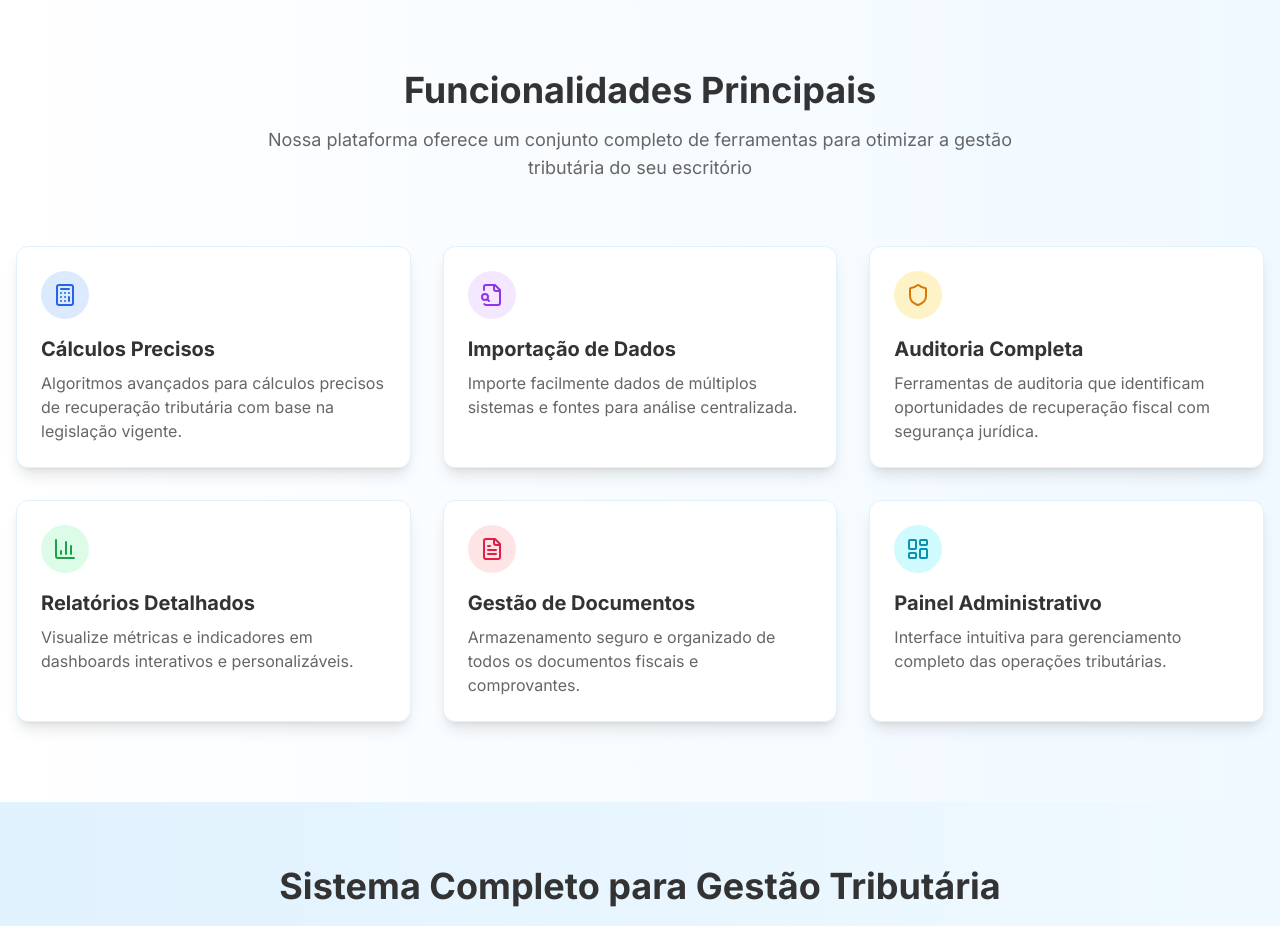
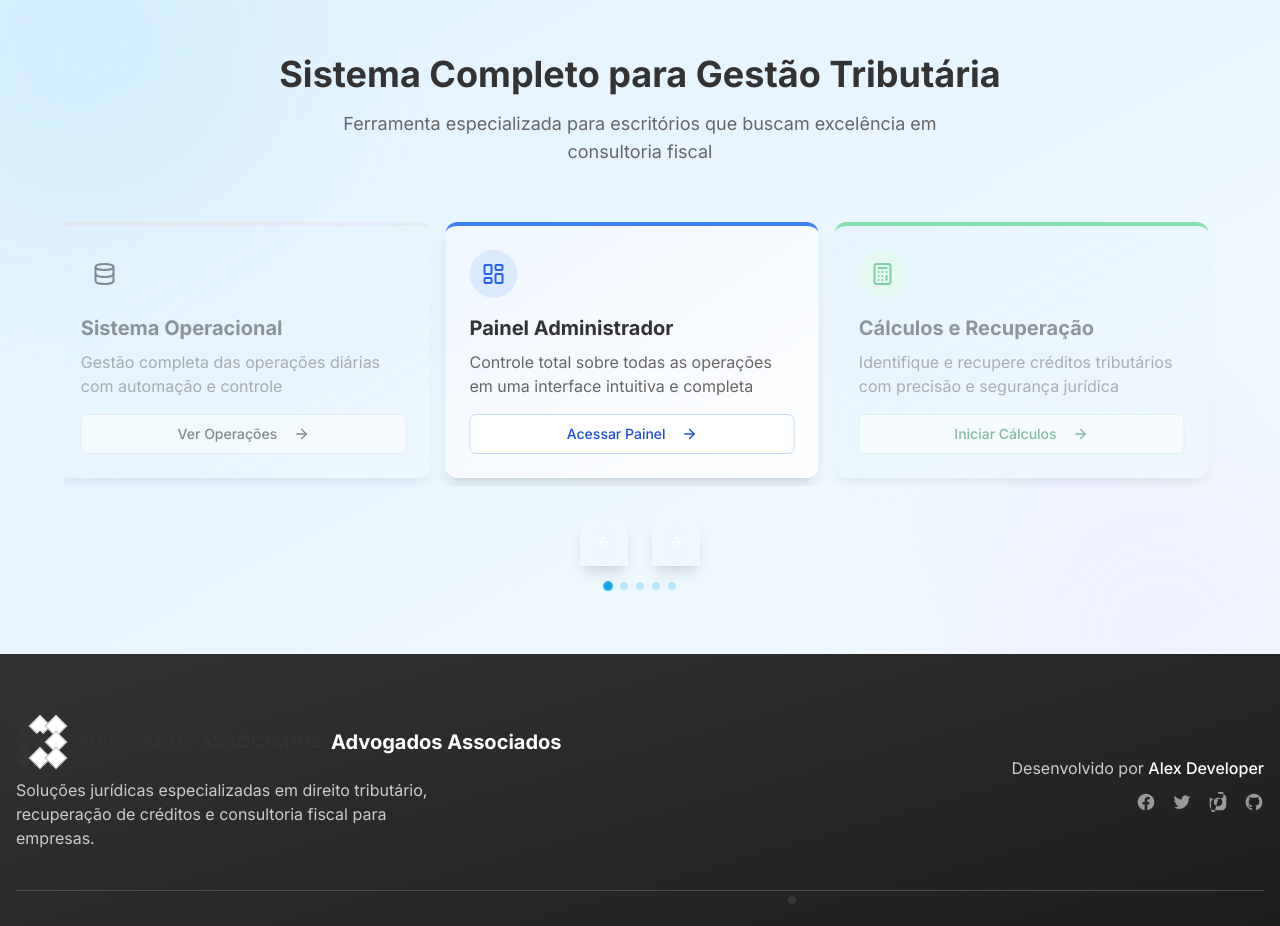
Before and after one commit to developeragencia/sistemaclaudio-figueiredo, a React (Vite) app: page / in a window 1280 px wide. Shown: the part 760-1686 px from the top of the page. Built offline with nearby package versions, Linux system fonts and the light colour scheme.

Commit message:
Refactor: Improve layout and design
Improve the layout and design of the application, including effects, transitions, and a carousel. Remove the "Funcionalidades Principais" section and the "Explorar Funcionalidades" button.

```diff
--- a/src/pages/Index.tsx
+++ b/src/pages/Index.tsx
@@ -5,15 +5,13 @@ import { Button } from "@/components/ui/button";
 import AnimatedLogo from "@/components/ui/AnimatedLogo";
 import {
   ArrowRight,
-  CheckCircle,
-  Shield,
+  ChevronDown,
   BarChart3,
-  FileText,
-  FileSearch,
-  LayoutDashboard,
   Calculator,
   Database,
-  ChevronDown
+  LayoutDashboard,
+  FileSearch,
+  Shield
 } from "lucide-react";
 import {
   Carousel,
@@ -27,7 +25,6 @@ import { motion } from "framer-motion";
 const Index: React.FC = () => {
   const [scrollY, setScrollY] = useState(0);
   const [isVisible, setIsVisible] = useState({
-    features: false,
     carousel: false
   });
 
@@ -57,16 +54,7 @@ const Index: React.FC = () => {
     const handleScroll = () => {
       setScrollY(window.scrollY);
 
-      const featuresSection = document.getElementById('features-section');
       const carouselSection = document.getElementById('carousel-section');
-
-      if (featuresSection) {
-        const featurePosition = featuresSection.getBoundingClientRect();
-        setIsVisible(prev => ({
-          ...prev,
-          features: featurePosition.top < window.innerHeight - 100
-        }));
-      }
 
       if (carouselSection) {
         const carouselPosition = carouselSection.getBoundingClientRect();
@@ -83,14 +71,6 @@ const Index: React.FC = () => {
 
     return () => window.removeEventListener("scroll", handleScroll);
   }, []);
-
-  // Scroll to features function
-  const scrollToFeatures = () => {
-    const featuresSection = document.getElementById('features-section');
-    if (featuresSection) {
-      featuresSection.scrollIntoView({ behavior: 'smooth' });
-    }
-  };
 
   return (
     <div className="min-h-screen bg-white">
@@ -116,7 +96,7 @@ const Index: React.FC = () => {
         </motion.div>
       </header>
 
-      {/* Hero Section with parallax effect */}
+      {/* Enhanced Hero Section with parallax effect */}
       <section className="py-20 md:py-32 bg-white relative overflow-hidden">
         <div
           className="absolute inset-0 bg-gradient-to-b from-sky-50/40 to-white pointer-events-none"
@@ -125,6 +105,34 @@ const Index: React.FC = () => {
             transition: 'transform 0.2s ease-out'
           }}
         ></div>
+
+        {/* Animated background elements */}
+        <motion.div
+          className="absolute top-1/4 left-1/5 w-32 h-32 rounded-full bg-sky-100/30 filter blur-xl"
+          animate={{
+            scale: [1, 1.2, 1],
+            opacity: [0.3, 0.5, 0.3]
+          }}
+          transition={{
+            duration: 8,
+            repeat: Infinity,
+            ease: "easeInOut"
+          }}
+        />
+
+        <motion.div
+          className="absolute bottom-1/3 right-1/4 w-40 h-40 rounded-full bg-purple-100/20 filter blur-xl"
+          animate={{
+            scale: [1, 1.3, 1],
+            opacity: [0.2, 0.4, 0.2]
+          }}
+          transition={{
+            duration: 10,
+            repeat: Infinity,
+            ease: "easeInOut",
+            delay: 1
+          }}
+        />
 
         <div className="container mx-auto px-4 relative z-10">
           <div className="flex flex-col md:flex-row items-center justify-between">
@@ -172,25 +180,11 @@ const Index: React.FC = () => {
                   <Link to="/login">
                     <Button
                       size="lg"
-                      className="bg-sky-600 hover:bg-sky-700 transition-all duration-300 shadow-md hover:shadow-xl"
+                      className="bg-sky-600 hover:bg-sky-700 transition-all duration-300 shadow-md hover:shadow-xl w-full sm:w-auto"
                     >
                       Acessar Sistema <ArrowRight className="ml-2 h-4 w-4" />
                     </Button>
                   </Link>
-                </motion.div>
-
-                <motion.div
-                  whileHover={{ scale: 1.05 }}
-                  whileTap={{ scale: 0.95 }}
-                >
-                  <Button
-                    variant="outline"
-                    size="lg"
-                    className="border-sky-200 text-sky-700 hover:bg-sky-50"
-                    onClick={scrollToFeatures}
-                  >
-                    Explorar Funcionalidades <ChevronDown className="ml-2 h-4 w-4" />
-                  </Button>
                 </motion.div>
               </div>
             </motion.div>
@@ -229,7 +223,7 @@ const Index: React.FC = () => {
             </motion.div>
           </div>
 
-          {/* Scroll indicator */}
+          {/* Animated scroll indicator */}
           <motion.div
             className="absolute bottom-10 left-1/2 transform -translate-x-1/2 flex flex-col items-center"
             initial={{ opacity: 0 }}
@@ -240,7 +234,9 @@ const Index: React.FC = () => {
               animate={{ y: [0, 10, 0] }}
               transition={{ repeat: Infinity, duration: 2 }}
               className="text-sky-600 cursor-pointer"
-              onClick={scrollToFeatures}
+              onClick={() => {
+                document.getElementById('carousel-section')?.scrollIntoView({ behavior: 'smooth' });
+              }}
             >
               <ChevronDown className="h-8 w-8" />
             </motion.div>
@@ -248,71 +244,45 @@ const Index: React.FC = () => {
         </div>
       </section>
 
-      {/* Features with scroll triggered animations */}
-      <motion.section
-        id="features-section"
-        className="py-20 bg-gradient-to-r from-white to-sky-50"
-        initial={{ opacity: 0 }}
-        animate={isVisible.features ? { opacity: 1 } : { opacity: 0 }}
-        transition={{ duration: 0.8 }}
-      >
-        <div className="container mx-auto px-4">
-          <motion.div
-            className="text-center mb-16"
-            variants={containerVariants}
-            initial="hidden"
-            animate={isVisible.features ? "visible" : "hidden"}
-          >
-            <motion.h2
-              className="text-3xl md:text-4xl font-bold mb-4 text-lawyer-800"
-              variants={itemVariants}
-            >
-              Funcionalidades Principais
-            </motion.h2>
-            <motion.p
-              className="text-lawyer-600 md:text-lg max-w-3xl mx-auto"
-              variants={itemVariants}
-            >
-              Nossa plataforma oferece um conjunto completo de ferramentas para otimizar a gestão tributária do seu escritório
-            </motion.p>
-          </motion.div>
-
-          <motion.div
-            className="grid grid-cols-1 md:grid-cols-2 lg:grid-cols-3 gap-8"
-            variants={containerVariants}
-            initial="hidden"
-            animate={isVisible.features ? "visible" : "hidden"}
-          >
-            {features.map((feature, index) => (
-              <motion.div
-                key={feature.title}
-                className="bg-white rounded-xl p-6 shadow-lg hover:shadow-xl transition-all duration-300 border border-sky-100"
-                variants={itemVariants}
-                whileHover={{
-                  y: -5,
-                  boxShadow: "0 20px 25px -5px rgba(0, 0, 0, 0.1), 0 10px 10px -5px rgba(0, 0, 0, 0.04)"
-                }}
-              >
-                <div className={`w-12 h-12 rounded-full flex items-center justify-center mb-4 ${feature.bgColor}`}>
-                  <feature.icon className={`h-6 w-6 ${feature.iconColor}`} />
-                </div>
-                <h3 className="text-xl font-bold mb-2 text-lawyer-800">{feature.title}</h3>
-                <p className="text-lawyer-600">{feature.description}</p>
-              </motion.div>
-            ))}
-          </motion.div>
-        </div>
-      </motion.section>
-
-      {/* Reimagined Feature Carousel Section */}
+      {/* Enhanced Feature Carousel Section */}
       <motion.section
         id="carousel-section"
-        className="py-16 bg-gradient-to-r from-sky-100 to-sky-50"
+        className="py-16 bg-gradient-to-br from-sky-100 to-sky-50/80 relative overflow-hidden"
         initial={{ opacity: 0 }}
         animate={isVisible.carousel ? { opacity: 1 } : { opacity: 0 }}
         transition={{ duration: 0.8 }}
       >
-        <div className="container mx-auto px-4">
+        {/* Animated background elements */}
+        <motion.div
+          className="absolute -top-20 -left-20 w-80 h-80 rounded-full bg-sky-200/30 filter blur-3xl"
+          animate={{
+            scale: [1, 1.2, 1],
+            x: [0, 20, 0],
+            y: [0, -20, 0]
+          }}
+          transition={{
+            duration: 20,
+            repeat: Infinity,
+            ease: "easeInOut"
+          }}
+        />
+
+        <motion.div
+          className="absolute -bottom-40 -right-20 w-96 h-96 rounded-full bg-purple-200/20 filter blur-3xl"
+          animate={{
+            scale: [1, 1.3, 1],
+            x: [0, -30, 0],
+            y: [0, 30, 0]
+          }}
+          transition={{
+            duration: 25,
+            repeat: Infinity,
+            ease: "easeInOut",
+            delay: 2
+          }}
+        />
+
+        <div className="container mx-auto px-4 relative z-10">
           <motion.div
             className="text-center mb-12"
             variants={containerVariants}
@@ -333,42 +303,55 @@ const Index: React.FC = () => {
             </motion.p>
           </motion.div>
 
-          <div className="max-w-5xl mx-auto">
+          {/* Enhanced carousel with 3D effects */}
+          <div className="max-w-6xl mx-auto">
             <Carousel
               opts={{
-                align: "start",
+                align: "center",
                 loop: true,
               }}
               className="w-full"
             >
               <CarouselContent>
-                {/* Carousel items */}
                 {carouselItems.map((item, index) => (
                   <CarouselItem key={item.title} className="md:basis-1/2 lg:basis-1/3 p-2">
                     <motion.div
-                      className={`h-full rounded-xl overflow-hidden bg-gradient-to-br from-${item.colorFrom}-50 to-white shadow-lg hover:shadow-xl transition-all duration-500 border-t-4 border-${item.colorFrom}-500`}
-                      whileHover={{ y: -5, scale: 1.02 }}
-                      initial={{ opacity: 0, y: 20 }}
+                      className={`h-full rounded-xl overflow-hidden bg-gradient-to-br from-${item.colorFrom}-50 to-white shadow-lg hover:shadow-xl transition-all duration-500 border-t-4 border-${item.colorFrom}-500 perspective-1000`}
+                      whileHover={{
+                        y: -8,
+                        scale: 1.03,
+                        rotateY: 5,
+                      }}
+                      initial={{ opacity: 0, y: 30 }}
                       animate={{ opacity: 1, y: 0 }}
-                      transition={{ delay: index * 0.1, duration: 0.5 }}
+                      transition={{
+                        delay: index * 0.1,
+                        duration: 0.5,
+                        type: "spring",
+                        stiffness: 100
+                      }}
                     >
                       <div className="p-6 flex flex-col h-full">
                         <motion.div
                           className={`rounded-full bg-${item.colorFrom}-100 p-3 w-12 h-12 flex items-center justify-center mb-4`}
-                          whileHover={{ rotate: 10 }}
+                          whileHover={{ rotate: 15, scale: 1.1 }}
                         >
                           <item.icon className={`w-6 h-6 text-${item.colorFrom}-600`} />
                         </motion.div>
                         <h3 className="text-xl font-bold text-lawyer-800 mb-2">{item.title}</h3>
                         <p className="text-lawyer-600 mb-4 flex-grow">{item.description}</p>
                         <Link to={item.link} className="mt-auto">
-                          <motion.div whileHover={{ scale: 1.05 }} whileTap={{ scale: 0.95 }}>
+                          <motion.div
+                            whileHover={{ scale: 1.05 }}
+                            whileTap={{ scale: 0.95 }}
+                            className="w-full"
+                          >
                             <Button
                               variant="outline"
-                              className={`border-${item.colorFrom}-200 hover:border-${item.colorFrom}-400 text-${item.colorFrom}-700 hover:text-${item.colorFrom}-800 hover:bg-${item.colorFrom}-50 w-full`}
+                              className={`border-${item.colorFrom}-200 hover:border-${item.colorFrom}-400 text-${item.colorFrom}-700 hover:text-${item.colorFrom}-800 hover:bg-${item.colorFrom}-50 w-full group`}
                             >
                               {item.buttonText}
-                              <ArrowRight className="ml-2 h-4 w-4" />
+                              <ArrowRight className={`ml-2 h-4 w-4 transition-transform duration-300 group-hover:translate-x-1`} />
                             </Button>
                           </motion.div>
                         </Link>
@@ -377,21 +360,66 @@ const Index: React.FC = () => {
                   </CarouselItem>
                 ))}
               </CarouselContent>
-              <div className="flex items-center justify-center mt-8 gap-4">
-                <motion.div whileHover={{ scale: 1.1 }} whileTap={{ scale: 0.9 }}>
-                  <CarouselPrevious className="static transform-none bg-sky-600 hover:bg-sky-700 text-white border-none" />
+              <div className="flex items-center justify-center mt-8 gap-6">
+                <motion.div
+                  whileHover={{ scale: 1.1 }}
+                  whileTap={{ scale: 0.9 }}
+                  className="shadow-lg"
+                >
+                  <CarouselPrevious className="static transform-none bg-gradient-to-r from-sky-600 to-sky-700 hover:from-sky-700 hover:to-sky-800 text-white border-none h-12 w-12" />
                 </motion.div>
-                <motion.div whileHover={{ scale: 1.1 }} whileTap={{ scale: 0.9 }}>
-                  <CarouselNext className="static transform-none bg-sky-600 hover:bg-sky-700 text-white border-none" />
+                <motion.div
+                  whileHover={{ scale: 1.1 }}
+                  whileTap={{ scale: 0.9 }}
+                  className="shadow-lg"
+                >
+                  <CarouselNext className="static transform-none bg-gradient-to-r from-sky-600 to-sky-700 hover:from-sky-700 hover:to-sky-800 text-white border-none h-12 w-12" />
                 </motion.div>
               </div>
             </Carousel>
           </div>
+
+          {/* Carousel indicators */}
+          <div className="carousel-dots mt-8 flex justify-center items-center gap-2">
+            {[...Array(5)].map((_, i) => (
+              <motion.div
+                key={i}
+                className="carousel-dot w-3 h-3 rounded-full bg-sky-200 cursor-pointer"
+                whileHover={{ scale: 1.3 }}
+                animate={{
+                  backgroundColor: i === 0 ? 'rgb(14 165 233)' : 'rgb(186 230 253)',
+                  scale: i === 0 ? 1.2 : 1
+                }}
+              />
+            ))}
+          </div>
         </div>
       </motion.section>
 
-      {/* Simplified Footer */}
-      <footer className="bg-lawyer-800 text-white py-8">
+      {/* Enhanced Footer with animation */}
+      <footer className="bg-gradient-to-br from-lawyer-800 to-lawyer-900 text-white py-16 relative overflow-hidden">
+        {/* Animated particles */}
+        {[...Array(5)].map((_, i) => (
+          <motion.div
+            key={i}
+            className="absolute w-2 h-2 bg-white/10 rounded-full"
+            style={{
+              top: `${Math.random() * 100}%`,
+              left: `${Math.random() * 100}%`,
+            }}
+            animate={{
+              y: [0, -100],
+              opacity: [0, 1, 0],
+            }}
+            transition={{
+              duration: 4 + Math.random() * 8,
+              repeat: Infinity,
+              delay: i * 2,
+              ease: "easeInOut",
+            }}
+          />
+        ))}
+
         <div className="container mx-auto px-4">
           <motion.div
             className="flex flex-col md:flex-row justify-between items-center"
@@ -399,12 +427,22 @@ const Index: React.FC = () => {
             animate={{ opacity: 1, y: 0 }}
             transition={{ duration: 0.5 }}
           >
-            <p className="text-lawyer-200">
-              © {new Date().getFullYear()} Advogados Associados. Todos os direitos reservados.
-            </p>
-            <div className="flex items-center">
-              <p className="text-lawyer-200 mr-3">
-                Desenvolvido por <a href="https://alexdesenvolvedor.com.br" target="_blank" rel="noopener noreferrer" className="text-white hover:text-lawyer-300 transition-colors">Alex Developer</a>
+            <motion.div
+              whileHover={{ scale: 1.02 }}
+              className="mb-6 md:mb-0"
+            >
+              <Link to="/" className="flex items-center">
+                <AnimatedLogo size="medium" />
+                <span className="ml-2 text-xl font-bold">Advogados Associados</span>
+              </Link>
+              <p className="text-lawyer-200 mt-3 max-w-md">
+                Soluções jurídicas especializadas em direito tributário, recuperação de créditos e consultoria fiscal para empresas.
+              </p>
+            </motion.div>
+
+            <div className="flex flex-col items-end">
+              <p className="text-lawyer-200 mb-3">
+                Desenvolvido por <a href="https://alexdesenvolvedor.com.br" target="_blank" rel="noopener noreferrer" className="text-white hover:text-sky-300 transition-colors font-medium">Alex Developer</a>
               </p>
               <div className="flex space-x-4">
                 {socialIcons.map((social, index) => (
@@ -421,57 +459,22 @@ const Index: React.FC = () => {
               </div>
             </div>
           </motion.div>
+
+          <motion.div
+            className="mt-10 pt-10 border-t border-lawyer-700 text-center"
+            initial={{ opacity: 0 }}
+            animate={{ opacity: 1 }}
+            transition={{ delay: 0.3, duration: 0.5 }}
+          >
+            <p className="text-lawyer-300">
+              © {new Date().getFullYear()} Advogados Associados. Todos os direitos reservados.
+            </p>
+          </motion.div>
         </div>
       </footer>
     </div>
   );
 };
-
-// Feature data
-const features = [
-  {
-    title: "Cálculos Precisos",
-    description: "Algoritmos avançados para cálculos precisos de recuperação tributária com base na legislação vigente.",
-    icon: Calculator,
-    bgColor: "bg-blue-100",
-    iconColor: "text-blue-600"
-  },
-  {
-    title: "Importação de Dados",
-    description: "Importe facilmente dados de múltiplos sistemas e fontes para análise centralizada.",
-    icon: FileSearch,
-    bgColor: "bg-purple-100",
-    iconColor: "text-purple-600"
-  },
-  {
-    title: "Auditoria Completa",
-    description: "Ferramentas de auditoria que identificam oportunidades de recuperação fiscal com segurança jurídica.",
-    icon: Shield,
-    bgColor: "bg-amber-100",
-    iconColor: "text-amber-600"
-  },
-  {
-    title: "Relatórios Detalhados",
-    description: "Visualize métricas e indicadores em dashboards interativos e personalizáveis.",
-    icon: BarChart3,
-    bgColor: "bg-green-100",
-    iconColor: "text-green-600"
-  },
-  {
-    title: "Gestão de Documentos",
-    description: "Armazenamento seguro e organizado de todos os documentos fiscais e comprovantes.",
-    icon: FileText,
-    bgColor: "bg-rose-100",
-    iconColor: "text-rose-600"
-  },
-  {
-    title: "Painel Administrativo",
-    description: "Interface intuitiva para gerenciamento completo das operações tributárias.",
-    icon: LayoutDashboard,
-    bgColor: "bg-cyan-100",
-    iconColor: "text-cyan-600"
-  }
-];
 
 // Carousel items data
 const carouselItems = [
```
